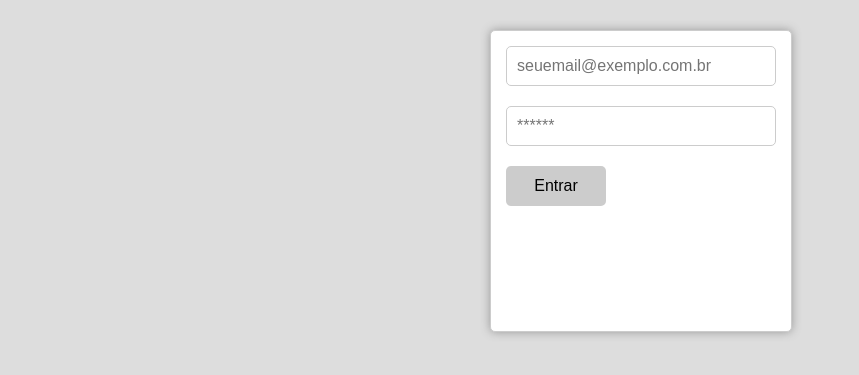
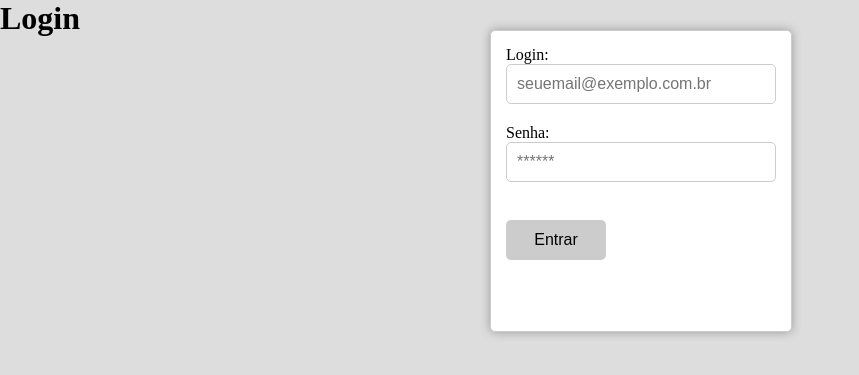
Before and after one commit to Conselhojedi/gestao_php, a PHP site: page /gestao_php/login in a window 1280 px wide. Shown: the top 375 px of the page, without its empty margins (0-859 px from the left). Run offline with PHP 8.4, Linux system fonts and the light colour scheme; some libraries are stand-ins or nearby versions.

Commit message:
Alteracao no front-end do login e inclusao de validacao nos campos

```diff
--- a/views/login.php
+++ b/views/login.php
@@ -5,11 +5,13 @@
         <link href="<?php echo BASE_URL; ?>/assets/css/login.css" rel="stylesheet" />
     </head>
     <body>
+        <h1>Login</h1>
         <div class="loginarea">
         	<form method="POST">
-        		<input type="email" name="email" placeholder="seuemail@exemplo.com.br" />
-
-        		<input type="password" name="password" placeholder="******" />
+                Login:
+        		<input type="email" name="email" placeholder="seuemail@exemplo.com.br" required  /><br>
+                Senha:
+        		<input type="password" name="password" placeholder="******" required /> <br><br>
 
         		<input type="submit" value="Entrar" /><br/>
 
```
